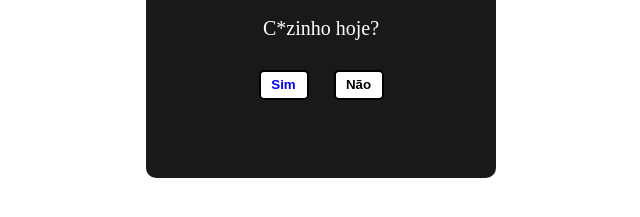
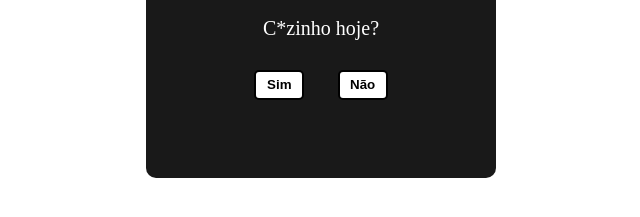
Before and after one commit to Eric0412Silva/Pedido_Irrecusavel, a plain HTML site: page index.html in a window 1280 px wide. Shown: the part 355-572 px from the top of the page, 319-959 px from the left. Drawn offline with Linux system fonts and the light colour scheme.

Commit message:
Update index.html
Mudança botão sim

```diff
--- a/index.html
+++ b/index.html
@@ -10,7 +10,8 @@
     <div class="box">
         <p>C*zinho hoje?</p>
         <div class="buttons-container">
-            <button><a href="https://media.tenor.com/N66me6-wOwMAAAAC/nice-good.gif">Sim</a></button>
+            <button id="botaoSim">Sim</button>
+            <span id="mensagemPix"></span>
             <button id="no">Não</button>
         </div>
     </div>
```
